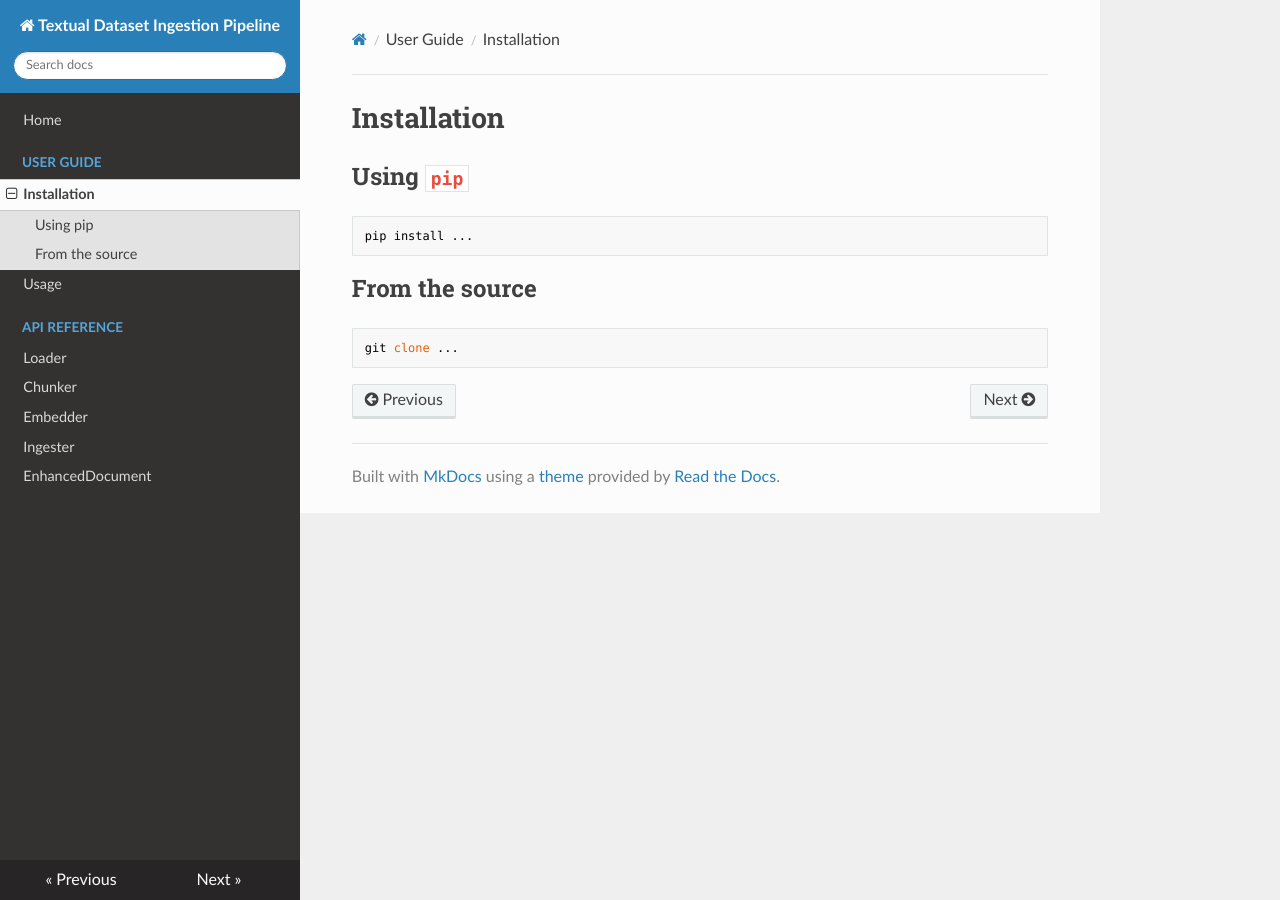
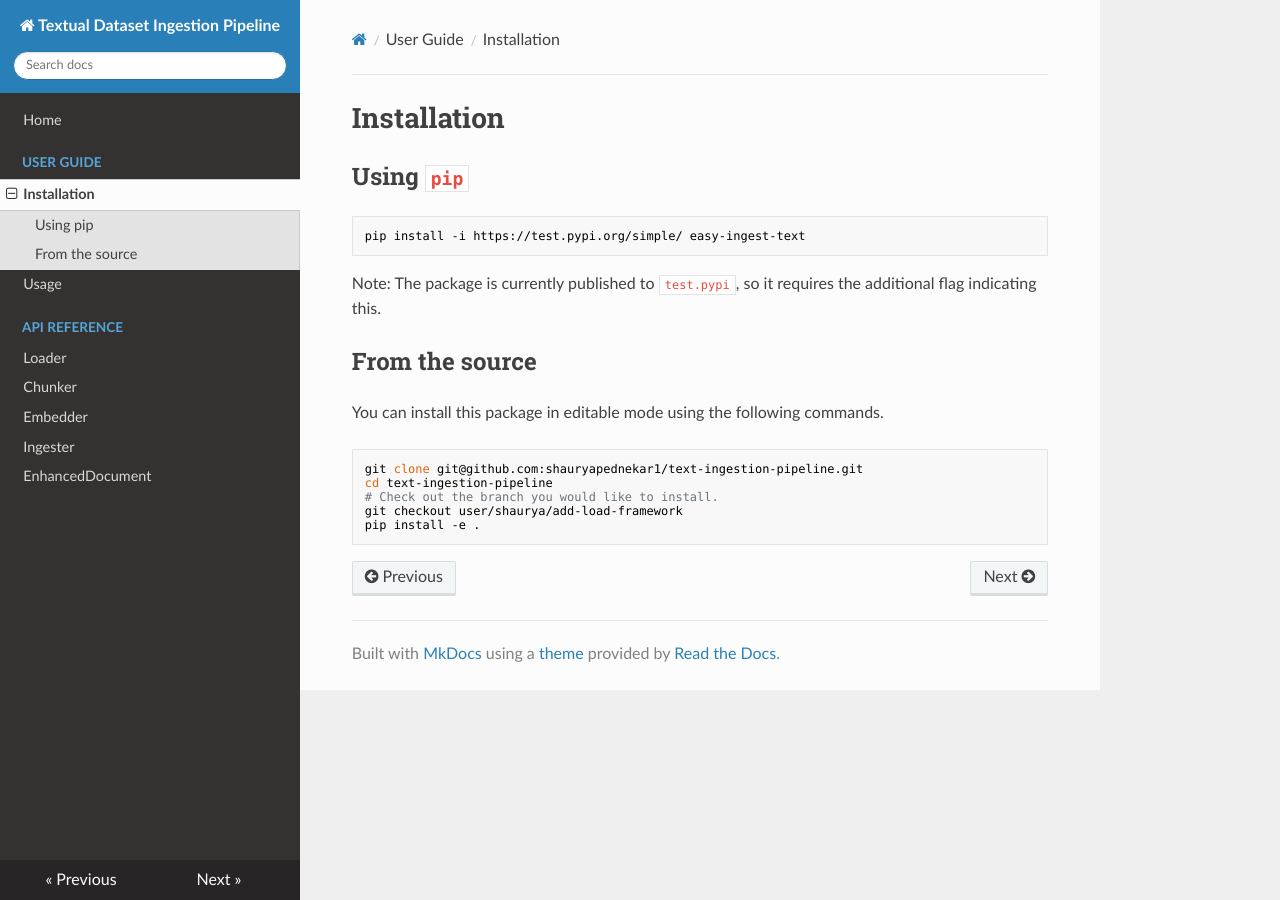
Before and after one commit to shauryapednekar1/text-ingestion-pipeline, an MkDocs documentation site: the page built from docs/user-guide/installation.md, in a window 1280 px wide. Built offline with MkDocs 1.6.1, drawn with Linux system fonts in a browser that asks for light colours; nearby versions of some CDN libraries.

Commit message:
Update installation docs

````diff
--- a/docs/user-guide/installation.md
+++ b/docs/user-guide/installation.md
@@ -2,10 +2,16 @@
 
 ## Using `pip`
 ```bash
-pip install ...
+pip install -i https://test.pypi.org/simple/ easy-ingest-text
 ```
+Note: The package is currently published to `test.pypi`, so it requires the additional flag indicating this.
 
 ## From the source
+You can install this package in editable mode using the following commands.
 ```bash
-git clone ...
+git clone git@github.com:shauryapednekar1/text-ingestion-pipeline.git
+cd text-ingestion-pipeline
+# Check out the branch you would like to install.
+git checkout user/shaurya/add-load-framework
+pip install -e .
 ```
````
